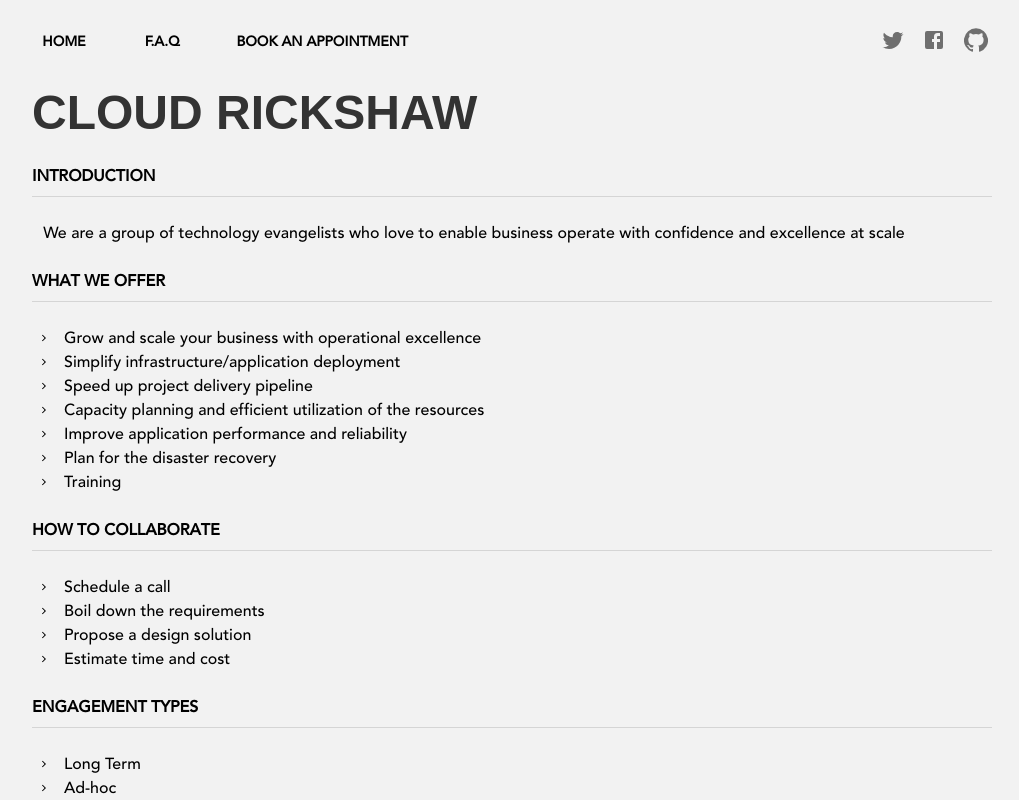
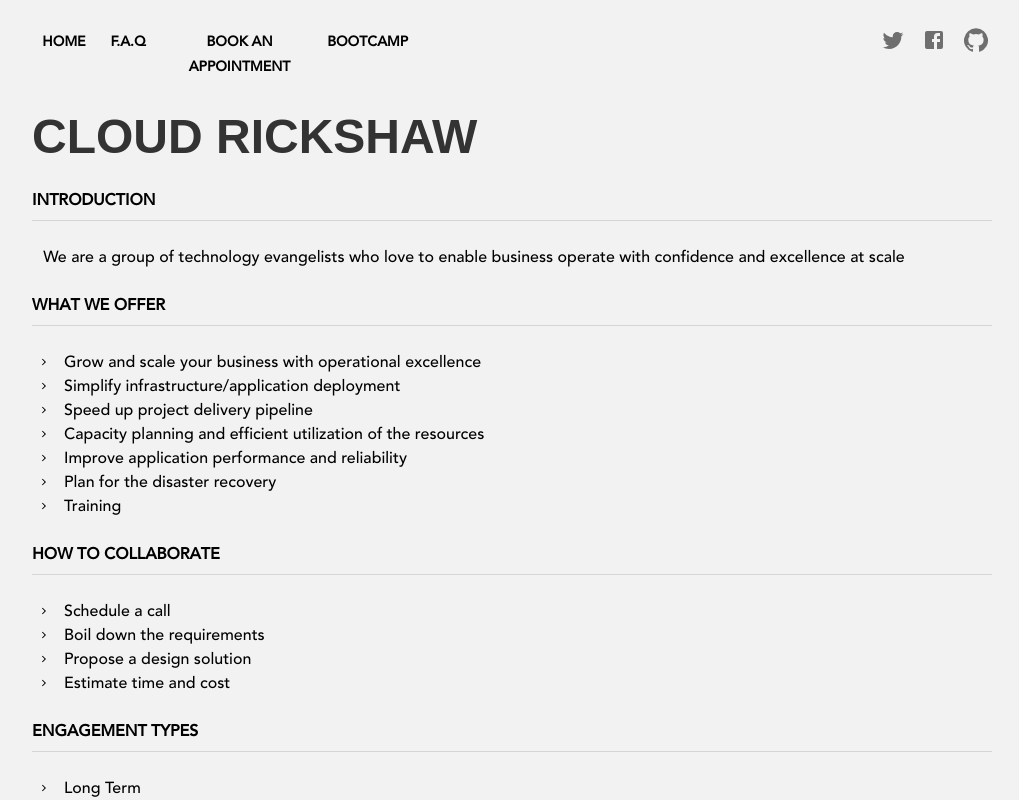
Before and after one commit to cloudrickshaw/cloudrickshaw.com, a React (Create React App) app: page / in a window 1280 px wide. Shown: the top 800 px of the page, without its empty margins (128-1147 px from the left). Built offline with nearby package versions, Linux system fonts and the light colour scheme.

Commit message:
lame - bootcamp page

```diff
--- a/src/App.js
+++ b/src/App.js
@@ -1,22 +1,34 @@
 import "./App.css";
 import Navbar from "./Components/Nav/Navbar";
 import ContentBlock from "./Components/Contents/ContentBlock";
+import Bootcamp from "./Components/Bootcamp";
 import metaData from "./Constants/meta.json";
 
 function App() {
+  const showBootcamp = () => {
+    if (window.location.pathname === "/bootcamp") {
+      return <Bootcamp />
+    }
+  }
+  const showContent = () => {
+    if (window.location.pathname === "/") {
+      return (
+        Object.keys(metaData).map((title) =>
+          <ContentBlock
+            title={title}
+            content={metaData[title]}
+            key={title}
+          />
+        )
+      )
+    }
+  }
   return (
     <div className="App">
       <div className="wrapper">
         <Navbar />
-        {
-          Object.keys(metaData).map((title) =>
-            <ContentBlock
-              title={title}
-              content={metaData[title]}
-              key={title}
-            />
-          )
-        }
+        {showContent()}
+        {showBootcamp()}
       </div>
     </div>
   );
--- /dev/null
+++ b/src/Components/Bootcamp.jsx
@@ -0,0 +1,40 @@
+import { makeStyles } from "@material-ui/core/styles";
+
+const useStyles = makeStyles({
+	pContent: {
+		paddingLeft: "0.7rem",
+		textAlign: "justify",
+	},
+	bulletRow: {
+		display: "flex",
+		justifyContent: "flex-start",
+		alignItems: "center",
+	},
+	bulletIcon: {
+		height: "0.5rem",
+		paddingRight: "0.5rem",
+	},
+});
+
+const BootcampBlock = ({ title, content }) => {
+	const styles = useStyles();
+	return (
+		<>
+          <div>DevOps Bootcamp 2022</div>
+          span: 2-3 months
+          <br/>
+          sync: Weekly meet certain hours, 1 week sprint(plan)
+          <br/>
+          quota: 3-4 selection
+          <br/>
+          incentive: paid, enroll and earn
+          <br/>
+          misc:
+            - More hands on
+          <br/>
+          contact: drop your cv to bootcamp@cloudrickshaw.com and some lines on why you want to do this
+		</>
+	);
+};
+
+export default BootcampBlock;
--- a/src/Components/Nav/Navbar.jsx
+++ b/src/Components/Nav/Navbar.jsx
@@ -39,6 +39,9 @@ const Navbar = () => {
 	const redirectCalendly = () => {
 		window.open("https://calendly.com/cloudrickshaw");
 	};
+    const renderBootcamp = () => {
+	    window.open("/bootcamp");
+    }
 	const styles = useStyles();
 	return (
 		<>
@@ -55,6 +58,11 @@ const Navbar = () => {
 							Book an Appointment
 						</Button>
 					</div>
+                    <div className={styles.navItems}>
+						<Button className={styles.buttonStyle} onClick={renderBootcamp}>
+						 Bootcamp
+						</Button>
+					</div>
 				</div>
 				<SocialLink />
 			</div>
```
